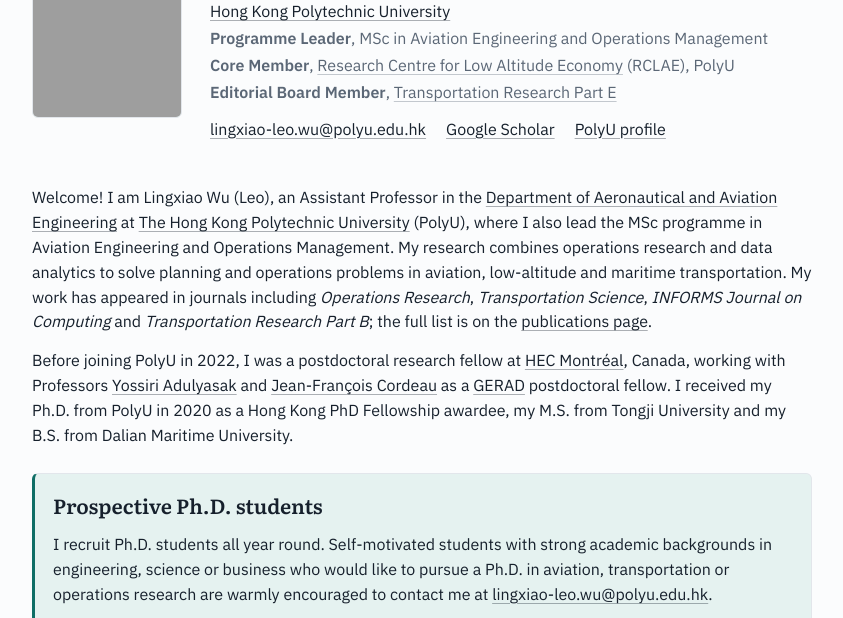
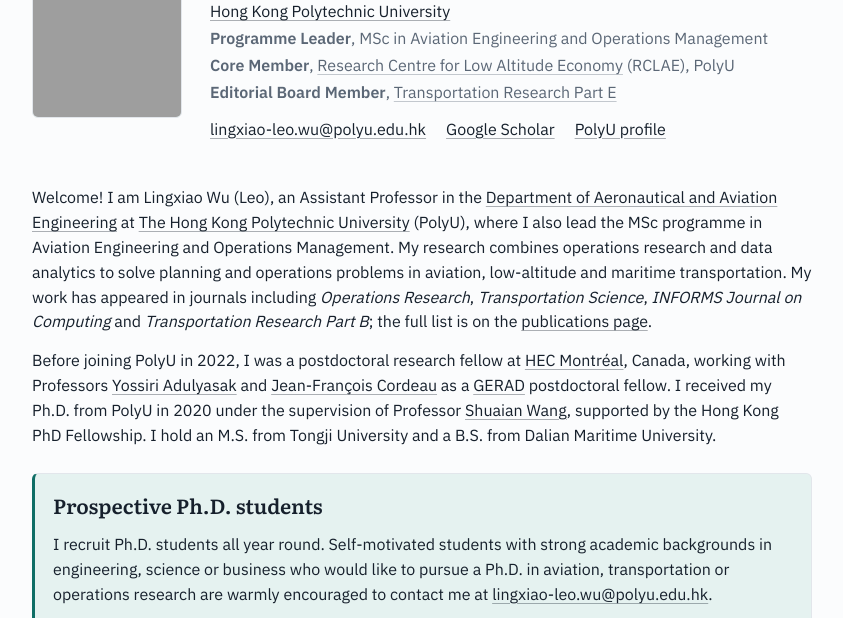
Before and after one commit to LingxiaoWu2021/LingxiaoWu2021.github.io, a plain HTML site: page index.html in a window 1280 px wide. Shown: the part 182-800 px from the top of the page, without its empty margins (52-895 px from the left). Drawn offline with Linux system fonts and the light colour scheme; grey boxes are pictures that could not be loaded.

Commit message:
Add files via upload

```diff
--- a/index.html
+++ b/index.html
@@ -39,7 +39,7 @@
 
 <p>Welcome! I am Lingxiao Wu (Leo), an Assistant Professor in the <a href="https://www.polyu.edu.hk/aae/">Department of Aeronautical and Aviation Engineering</a> at <a href="https://www.polyu.edu.hk/">The Hong Kong Polytechnic University</a> (PolyU), where I also lead the MSc programme in Aviation Engineering and Operations Management. My research combines operations research and data analytics to solve planning and operations problems in aviation, low-altitude and maritime transportation. My work has appeared in journals including <em>Operations Research</em>, <em>Transportation Science</em>, <em>INFORMS Journal on Computing</em> and <em>Transportation Research Part B</em>; the full list is on the <a href="publications.html">publications page</a>.</p>
 
-<p>Before joining PolyU in 2022, I was a postdoctoral research fellow at <a href="https://www.hec.ca/en/">HEC Montréal</a>, Canada, working with Professors <a href="https://y-adulyasak.github.io/">Yossiri Adulyasak</a> and <a href="https://www.hec.ca/en/profs/jean-francois.cordeau.html">Jean-François Cordeau</a> as a <a href="https://www.gerad.ca/en/">GERAD</a> postdoctoral fellow. I received my Ph.D. from PolyU in 2020 as a Hong Kong PhD Fellowship awardee, my M.S. from Tongji University and my B.S. from Dalian Maritime University.</p>
+<p>Before joining PolyU in 2022, I was a postdoctoral research fellow at <a href="https://www.hec.ca/en/">HEC Montréal</a>, Canada, working with Professors <a href="https://y-adulyasak.github.io/">Yossiri Adulyasak</a> and <a href="https://www.hec.ca/en/profs/jean-francois.cordeau.html">Jean-François Cordeau</a> as a <a href="https://www.gerad.ca/en/">GERAD</a> postdoctoral fellow. I received my Ph.D. from PolyU in 2020 under the supervision of Professor <a href="https://www.polyu.edu.hk/lms/people/academic-staff/hans-wang/">Shuaian Wang</a>, supported by the Hong Kong PhD Fellowship. I hold an M.S. from Tongji University and a B.S. from Dalian Maritime University.</p>
 
 <div class="callout">
 <h2>Prospective Ph.D. students</h2>
```
